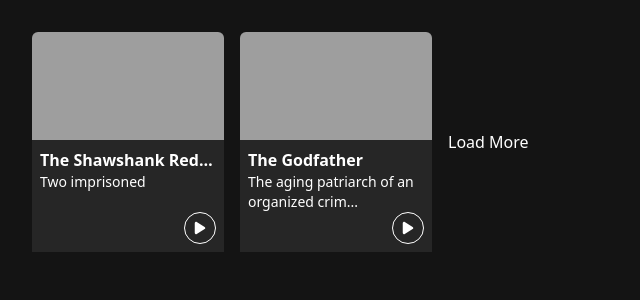
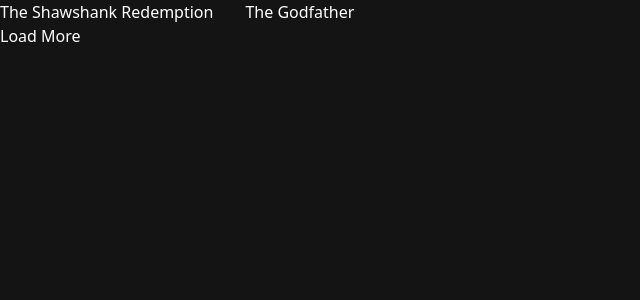
Before and after one commit to Netfloux/netflouxFront, a SvelteKit app: page /home in a window 1280 px wide. Shown: the top 300 px of the page, without its empty margins (0-640 px from the left). Built offline with nearby package versions, Linux system fonts and the light colour scheme.

Commit message:
Revert "movie card"
This reverts commit 9e400a7bb166d26e0671cd3ee21823328830468d.

```diff
--- a/src/lib/icons/Play.svelte
+++ /dev/null
@@ -1,7 +0,0 @@
-
-
-<svg xmlns="http://www.w3.org/2000/svg" viewBox="0 0 384 512"
-	><!--!Font Awesome Free 6.5.2 by @fontawesome - https://fontawesome.com License - https://fontawesome.com/license/free Copyright 2024 Fonticons, Inc.--><path
-		d="M73 39c-14.8-9.1-33.4-9.4-48.5-.9S0 62.6 0 80V432c0 17.4 9.4 33.4 24.5 41.9s33.7 8.1 48.5-.9L361 297c14.3-8.7 23-24.2 23-41s-8.7-32.2-23-41L73 39z"
-	/></svg
->
--- a/src/modules/films/application/data/FakeMovies.ts
+++ b/src/modules/films/application/data/FakeMovies.ts
@@ -5,24 +5,24 @@
 		id: '1',
 		title: 'The Shawshank Redemption',
 		description: 'Two imprisoned',
-		posterUrl: 'http://localhost:1337/uploads/Pugs_Logo_2_ce5b275dcb.webp'
+		posterUrl: 'https://www.imdb.com/title/tt0111161/mediaviewer/rm10105600/'
 	},
 	{
 		id: '2',
 		title: 'The Godfather',
 		description: 'The aging patriarch of an organized crime dynasty transfers control of his clandestine empire to his reluctant son.',
-		posterUrl: 'http://localhost:1337/uploads/Pugs_Logo_2_ce5b275dcb.webp'
+		posterUrl: 'https://www.imdb.com/title/tt0068646/mediaviewer/rm10105600/'
 	},
 	{
 		id: '3',
 		title: 'The Dark Knight',
 		description: 'When the menace known as the Joker wreaks havoc and chaos on the people of Gotham, Batman must accept one of the greatest psychological and physical tests of his ability to fight injustice.',
-		posterUrl: 'http://localhost:1337/uploads/Pugs_Logo_2_ce5b275dcb.webp'
+		posterUrl: 'https://www.imdb.com/title/tt0468569/mediaviewer/rm10105600/'
 	},
 	{
 		id: '4',
 		title: '12 Angry birds',
 		description: 'A jury holdout attempts to prevent a miscarriage of justice by forcing his colleagues to reconsider the evidence.',
-		posterUrl: 'http://localhost:1337/uploads/Pugs_Logo_2_ce5b275dcb.webp',
+		posterUrl: 'https://www.imdb.com/title/tt0050083/mediaviewer/rm10105600/',
 	}
 ]
--- a/src/modules/films/details/MovieCard.svelte
+++ /dev/null
@@ -1,22 +0,0 @@
-<script lang="ts">
-	import Play from "$lib/icons/Play.svelte";
-	import type { Movie } from "../domain/entities/Movie";
-
-  export let movie: Movie;
-  const maxDescriptionLength = 40;
-
-  $: displayedDescription = movie.description.slice(0, maxDescriptionLength) + (movie.description.length > maxDescriptionLength ? '...' : '');
-</script>
-
-<div class="flex flex-col h-full hover:scale-110 duration-200 transition-transform">
-  <img src={movie.posterUrl} alt={movie.title + " poster"} class="aspect-video object-cover bg-center rounded-t-md cursor-pointer" />
-  <div class="bg-bg-primary-light p-2 flex-1 flex flex-col">
-    <p class="font-bold whitespace-nowrap text-ellipsis overflow-hidden">{movie.title}</p>
-    <p class="text-sm">{displayedDescription}</p>
-    <div class="flex justify-end mt-auto">
-      <div class="w-8 h-8 p-2 [&_svg]:h-full [&_svg]:w-full [&_path]:fill-white border border-white rounded-full cursor-pointer">
-        <Play />
-      </div>
-    </div>
-  </div>
-</div>
--- a/src/routes/home/+page.svelte
+++ b/src/routes/home/+page.svelte
@@ -1,8 +1,7 @@
 <script lang="ts">
 	import { onMount } from 'svelte';
+	import type { Movie } from '../../modules/films/domain/entities/Movie';
 	import { InMemoryMovieRepository } from '../../modules/films/application/repositories/InMemoryMovieRepository';
-	import MovieCard from '../../modules/films/details/MovieCard.svelte';
-	import type { Movie } from '../../modules/films/domain/entities/Movie';
 
 	let films: Movie[] = [];
 	let filmRepository = InMemoryMovieRepository();
@@ -26,16 +25,16 @@
 	};
 </script>
 
-<ul class="flex gap-4 p-8">
-	{#each films as movie}
-		<li class="max-w-48">
-			<MovieCard {movie} />
+<ul class="flex gap-8">
+	{#each films as film}
+		<li class="flex gap-2">
+			<p>{film.title}</p>
 		</li>
 	{/each}
+</ul>
 
-	{#if noMore}
-		<p>No more films to load</p>
-	{:else}
-		<button on:click={loadMore}>Load More</button>
-	{/if}
-</ul>
+{#if noMore}
+	<p>No more films to load</p>
+{:else}
+	<button on:click={loadMore}>Load More</button>
+{/if}
--- a/tailwind.config.js
+++ b/tailwind.config.js
@@ -5,7 +5,6 @@
     extend: {
       colors: {
         'bg-primary': "#141414",
-        'bg-primary-light': "#262626",
         'primary': '#b91c1c',
       }
     }
```
